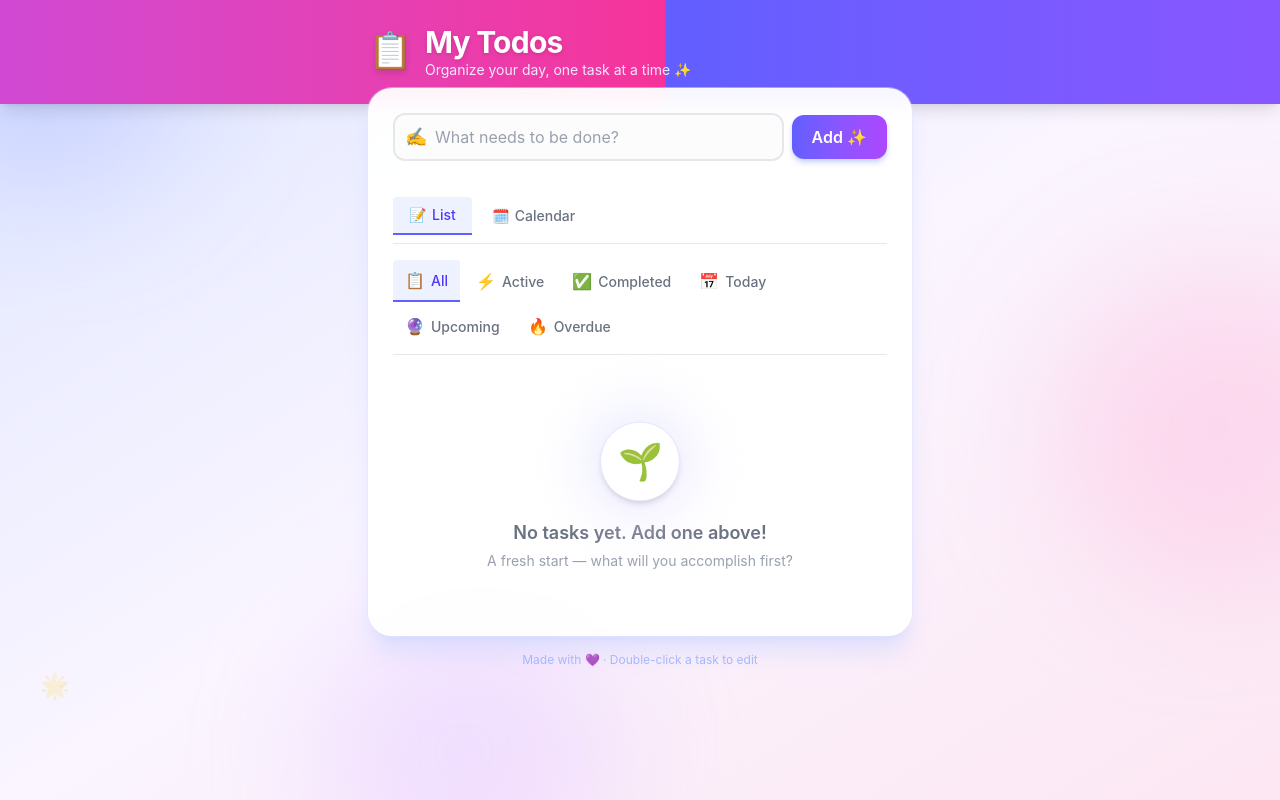
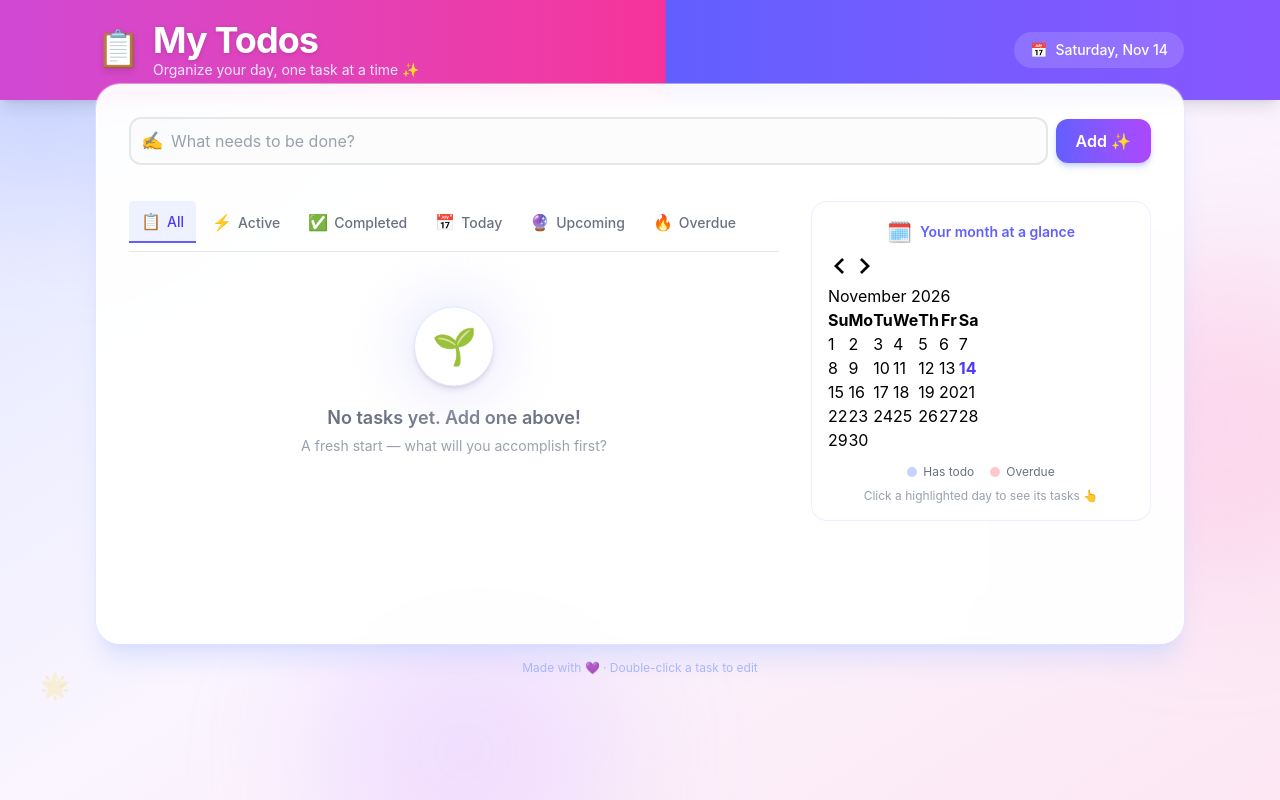
Before and after one commit to isnuryusuf/vibe-code-todo-list, a React (Vite) app: page / in a window 1280 px wide. Built offline with nearby package versions, Linux system fonts and the light colour scheme.

Commit message:
feat: add responsive desktop layout with calendar sidebar

```diff
--- a/src/App.tsx
+++ b/src/App.tsx
@@ -1,5 +1,7 @@
 import { useState, useCallback, useEffect, useRef } from 'react';
+import { format } from 'date-fns';
 import { useTodos } from './hooks/useTodos';
+import { useIsDesktop } from './hooks/useMediaQuery';
 import type { FilterType } from './types/todo';
 import { TodoInput } from './components/TodoInput';
 import { TodoList } from './components/TodoList';
@@ -26,6 +28,7 @@ function App() {
     completedCount,
   } = useTodos();
 
+  const isDesktop = useIsDesktop();
   const [filter, setFilter] = useState<FilterType>('all');
   const [view, setView] = useState<ViewMode>('list');
   const [selectedDate, setSelectedDate] = useState<string | null>(null);
@@ -78,6 +81,9 @@ function App() {
       : `Due ${formatDate(selectedDate)}`
     : null;
 
+  const showList = isDesktop || view === 'list';
+  const showCalendar = isDesktop || view === 'calendar';
+
   return (
     <div className="relative min-h-screen bg-gradient-to-br from-indigo-100 via-purple-50 to-pink-100 overflow-hidden">
       {/* Decorative background orbs */}
@@ -90,12 +96,13 @@ function App() {
       </div>
 
       {/* Gradient Header */}
-      <header className="relative bg-gradient-to-r from-indigo-500 via-purple-500 to-pink-500 text-white py-6 shadow-lg header-shimmer">
-        <div className="max-w-xl mx-auto px-4">
+      <header className="relative bg-gradient-to-r from-indigo-500 via-purple-500 to-pink-500 text-white py-5 shadow-lg header-shimmer">
+        <div className="max-w-6xl mx-auto px-4 min-[900px]:px-8">
+          <div className="flex items-center justify-between gap-4">
             <div className="flex items-center gap-3">
               <span className="text-4xl float-animation drop-shadow-md" aria-hidden="true">📋</span>
               <div>
-              <h1 className="text-3xl font-bold tracking-tight text-white drop-shadow-sm">
+                <h1 className="text-3xl min-[900px]:text-4xl font-bold tracking-tight text-white drop-shadow-sm">
                   My Todos
                 </h1>
                 <p className="text-purple-100 text-sm">
@@ -103,19 +110,24 @@ function App() {
                 </p>
               </div>
             </div>
+            <div className="hidden min-[900px]:flex items-center gap-2 bg-white/15 backdrop-blur px-4 py-2 rounded-full text-sm font-medium">
+              <span aria-hidden="true">📅</span>
+              {format(new Date(), 'EEEE, MMM d')}
+            </div>
+          </div>
         </div>
       </header>
 
       {/* Main Card */}
-      <main className="relative max-w-xl mx-auto px-4 -mt-4 pb-10">
-        <div className="bg-white/95 backdrop-blur rounded-3xl shadow-xl shadow-indigo-200/50 border border-white/70 ring-1 ring-indigo-100/50 p-6 min-h-[500px] flex flex-col">
+      <main className="relative max-w-6xl mx-auto px-4 min-[900px]:px-8 -mt-4 pb-10">
+        <div className="bg-white/95 backdrop-blur rounded-3xl shadow-xl shadow-indigo-200/50 border border-white/70 ring-1 ring-indigo-100/50 p-5 min-[900px]:p-8 min-h-[500px] min-[900px]:min-h-[560px] flex flex-col">
           {/* Input */}
-          <div className="mb-5">
+          <div className="mb-4 min-[900px]:mb-5">
             <TodoInput onAdd={handleAdd} />
           </div>
 
-          {/* View Tabs */}
-          <div className="flex items-center gap-1 mb-4 border-b border-gray-200 pb-2">
+          {/* Mobile-only view tabs */}
+          <div className="flex items-center gap-1 mb-4 border-b border-gray-200 pb-2 min-[900px]:hidden">
             <button
               type="button"
               onClick={() => setView('list')}
@@ -144,10 +156,10 @@ function App() {
             </button>
           </div>
 
-          {view === 'calendar' ? (
-            <CalendarView todos={todos} onDateSelect={handleCalendarSelect} />
-          ) : (
-            <>
+          {/* Two-column desktop: list + calendar */}
+          <div className="flex-1 min-[900px]:grid min-[900px]:grid-cols-[minmax(0,1fr)_340px] min-[900px]:gap-8 min-[900px]:items-start">
+            {showList && (
+              <section className={`min-w-0 ${showList ? 'block' : 'hidden'}`} aria-label="Task list">
                 {/* Filter Tabs */}
                 <div className="mb-3">
                   <TodoFilter filter={filter} onChange={handleFilterChange} />
@@ -175,6 +187,7 @@ function App() {
                   <EmptyState filter={filter} />
                 ) : (
                   <>
+                    <div className="min-[900px]:max-h-[calc(100vh-430px)] min-[900px]:min-h-[220px] min-[900px]:overflow-y-auto min-[900px]:pr-2 scrollbar-thin">
                       <TodoList
                         todos={displayedTodos}
                         filter={filter}
@@ -184,6 +197,7 @@ function App() {
                         onSetDueDate={setDueDate}
                         itemClassName={(id) => (animatingIds.has(id) ? 'slide-in' : '')}
                       />
+                    </div>
 
                     {/* Stats */}
                     <TodoStats activeCount={activeCount} totalCount={totalCount} />
@@ -192,8 +206,18 @@ function App() {
                     <ClearCompleted count={completedCount} onClear={clearCompleted} />
                   </>
                 )}
-            </>
+              </section>
             )}
+
+            {showCalendar && (
+              <aside
+                aria-label="Calendar"
+                className="min-w-0 mt-6 min-[900px]:mt-0 min-[900px]:sticky min-[900px]:top-6"
+              >
+                <CalendarView todos={todos} onDateSelect={handleCalendarSelect} />
+              </aside>
+            )}
+          </div>
         </div>
 
         <footer className="text-center text-xs text-indigo-300 mt-4">
--- /dev/null
+++ b/src/hooks/useMediaQuery.ts
@@ -0,0 +1,33 @@
+import { useEffect, useState } from 'react';
+
+const DESKTOP_QUERY = '(min-width: 900px)';
+
+function getInitialMatch(): boolean {
+  if (typeof window === 'undefined' || typeof window.matchMedia !== 'function') {
+    return false;
+  }
+  return window.matchMedia(DESKTOP_QUERY).matches;
+}
+
+/**
+ * Tracks whether the viewport is wide enough for the desktop layout.
+ * Safe in tests and SSR where matchMedia may not exist.
+ */
+export function useIsDesktop(): boolean {
+  const [isDesktop, setIsDesktop] = useState(getInitialMatch);
+
+  useEffect(() => {
+    if (typeof window === 'undefined' || typeof window.matchMedia !== 'function') {
+      return;
+    }
+
+    const mql = window.matchMedia(DESKTOP_QUERY);
+    const handleChange = (event: MediaQueryListEvent) => setIsDesktop(event.matches);
+
+    setIsDesktop(mql.matches);
+    mql.addEventListener('change', handleChange);
+    return () => mql.removeEventListener('change', handleChange);
+  }, []);
+
+  return isDesktop;
+}
--- a/src/index.css
+++ b/src/index.css
@@ -42,3 +42,21 @@
 .pulse-glow {
   animation: pulse-glow 2s ease-in-out infinite;
 }
+
+.scrollbar-thin {
+  scrollbar-width: thin;
+  scrollbar-color: #c7d2fe transparent;
+}
+
+.scrollbar-thin::-webkit-scrollbar {
+  width: 6px;
+}
+
+.scrollbar-thin::-webkit-scrollbar-track {
+  background: transparent;
+}
+
+.scrollbar-thin::-webkit-scrollbar-thumb {
+  background: #c7d2fe;
+  border-radius: 9999px;
+}
```
Also changed, not shown: 2 other files (tests, documents, lock files or other folders). Lines whose indentation alone changed are shown as unchanged.
